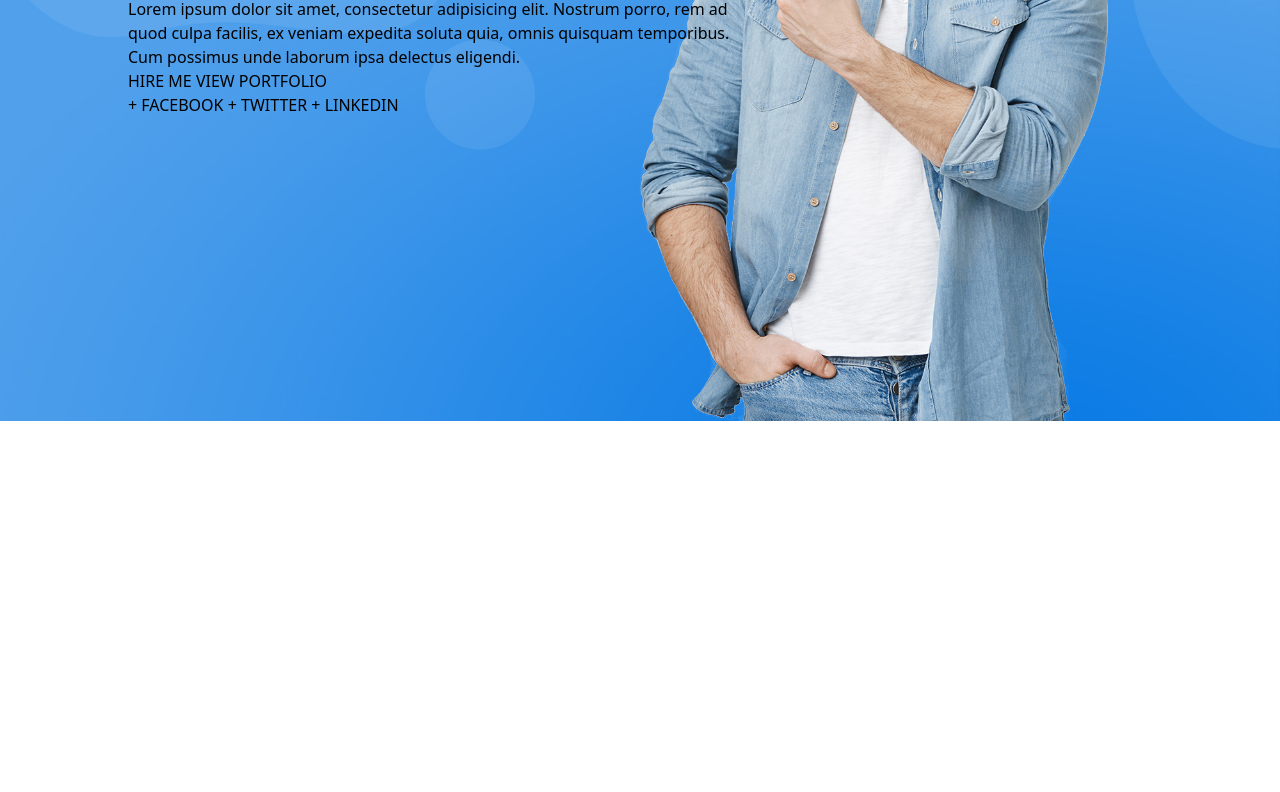
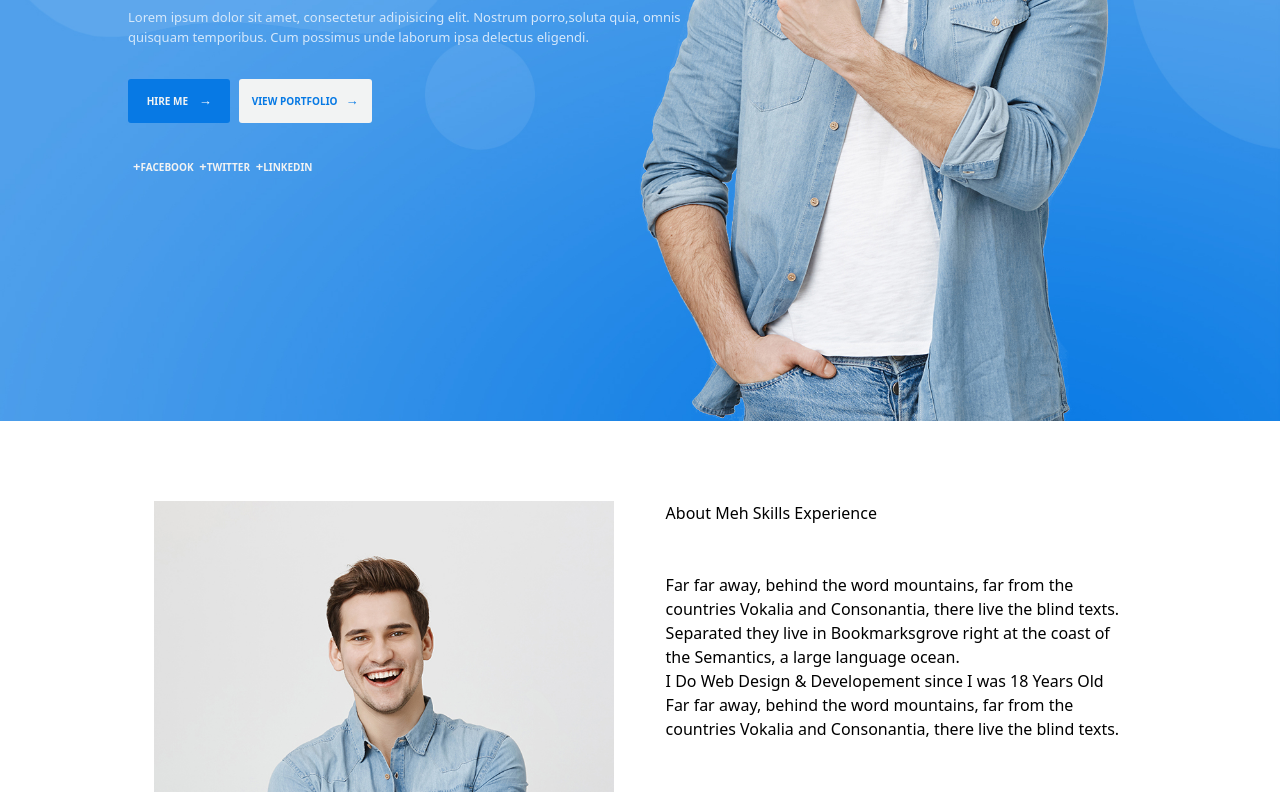
Before and after one commit to Christianakobiah/portfolio, a plain HTML site: page index.html in a window 1280 px wide. Shown: the part 379-1171 px from the top of the page. Before the commit the page ends 800 px from the top, so only its background shows below. Drawn offline with nearby package versions, Linux system fonts and the light colour scheme.

Commit message:
second push

```diff
--- a/index.html
+++ b/index.html
@@ -6,9 +6,10 @@
     <title>Portfolio</title>
  <link rel="stylesheet" href="./styles/index.css">
  <script src="https://cdn.jsdelivr.net/npm/@tailwindcss/browser@4"></script>
+ <script src="./scripts/index.js" defer></script>
 </head>
 <body>
-    <nav>
+    <nav id="navbar">
         <div><a href="#" class="text-white  text-bold"><h4>Mss.Christiana</h4></a></div>
         <div class="nav-items">
             <a href=""  class="text-white  text-bold">
@@ -38,19 +39,41 @@
 
     <section class="hero">
         <div class="hero-content">
-        <p>Hi There!</p>
+        <button class="hi-there">Hi There!</button>
         <h1>I am Christiana Kobiah</h1>
         <h1>I web developer</h1>
-        <p class="bio">Lorem ipsum dolor sit amet, consectetur adipisicing elit. Nostrum porro, rem ad quod culpa facilis, ex veniam expedita soluta quia, omnis quisquam temporibus. Cum possimus unde laborum ipsa delectus eligendi.</p>
+        <p class="bio">Lorem ipsum dolor sit amet, consectetur adipisicing elit. Nostrum porro,soluta quia, omnis quisquam temporibus. Cum possimus unde laborum ipsa delectus eligendi.</p>
 
-        <div>
-            <a href=""><button>HIRE ME</button></a>
-            <a href=""><button>VIEW PORTFOLIO</button></a>
+        <div class="button">
+            <a href=""><button class="hire-me">HIRE ME <span class="arrow2">→</span></button></a>
+            <a href=""><button class="view-port">VIEW PORTFOLIO<span class="arrow">→</span></button></a>
+        </div>
+        <div class="socials">
+        <a href="#"><span class="plus">+</span>FACEBOOK</a>
+        <a href="#"><span class="plus">+</span>TWITTER</a>
+        <a href="#"><span class="plus">+</span>LINKEDIN</a>
         </div>
 
-        <a href="#"><span>+ FACEBOOK</span></a>
-        <a href="#"><span>+ TWITTER</span></a>
-        <a href="#"><span>+ LINKEDIN</span></a>
+        </div>
+    </section>
+
+    <section class="w-[80%] h-[648px] mx-auto mt-[80px] flex flex-row justify-around">
+        <div class="w-[45%] bg-[url(/img/asset1.jpeg)] bg-cover bg-center">
+            <!-- <img src="./img/asset 1.jpeg" alt="About Image"> -->
+        </div>
+
+        <div class="w-[45%]">
+            <div>
+                <span>About Me</span>h
+                <span>Skills</span>
+                <span>Experience</span>
+            </div>
+
+            <h1>My Story</h1>
+            <p>Far far away, behind the word mountains, far from the countries Vokalia and Consonantia, there live the blind texts. Separated they live in Bookmarksgrove right at the coast of the Semantics, a large language ocean.</p>
+            <h2>I Do Web Design & Developement since I was 18 Years Old</h2>
+            <p>Far far away, behind the word mountains, far from the countries Vokalia and Consonantia, there live the blind texts.</p>
+
         </div>
     </section>
 
--- /dev/null
+++ b/scripts/index.js
@@ -0,0 +1,14 @@
+
+// Declare variable to store navbar element
+const navElement = document.getElementById('navbar')
+// Detect scroll event on document
+document.addEventListener('scroll', function () {
+    // console.log(window.scrollY);
+    if (window.scrollY > 80) {
+        // Change navbar bg to blue
+        navElement.style.backgroundColor = '#0779E4';
+    } else {
+        // Change navbar bg to transparent
+        navElement.style.backgroundColor = 'transparent';
+    }
+})
--- a/styles/index.css
+++ b/styles/index.css
@@ -35,10 +35,29 @@ nav{
     width: 80%;
     margin: auto;
 }
+.hi-there{
+     width: 5%;
+     padding: 2px;
+    /* border: 1px solid black; */
+    background-color: white;
+    color: #0779E4;
+    /* padding-left: 1.5rem; */
+    border-radius:  3px;
+    font-size: x-small;
+}
+h1{
+    color: white;
+    font-size: 2.2rem;
+    font-weight: bold;
+    line-height: 3rem;
+}
 .bio{
     /* inline-size: 60%;
     overflow-wrap: break-word; */
     width: 60%;
+    color: #D5E8FB;
+    font-size: small;
+    margin-top: 1.5rem;
 
 }
 
@@ -49,3 +68,53 @@ nav{
 .text-bold{
     font-weight: bold;
 }
+
+.button{
+    margin-top: 2rem;
+}
+
+.hire-me{
+    background-color: #0779E4;
+    padding: 12px;
+    width: 10%;
+    border-radius:  3px;
+    color: #f2f3f3;
+    font-size: x-small;
+    font-weight: bold;
+}
+
+.view-port{
+    width: 13%;
+    padding: 12px;
+    background-color: #f2f3f3;
+    border-radius:  3px;
+    color: #0779E4;
+    font-size: x-small;
+    margin-left: 4px;
+    font-weight: bold;
+}
+
+.socials{
+    margin-top: 2rem;
+    color: #f2f3f3;
+    font-size: x-small;
+    font-weight: bold;
+    padding: 2px ;
+}
+
+.plus{
+    font-size: small;
+    padding-left: 3px;
+}
+
+.arrow{
+    color: #0779E4;
+    padding-left: 0.5rem;
+    font-size: small;
+}
+
+.arrow2{
+    color: white;
+    padding-left: 0.5rem;
+    font-size: small;
+}
```
Also changed, not shown: img/asset1.jpeg (renamed from img/asset 1.jpeg).
